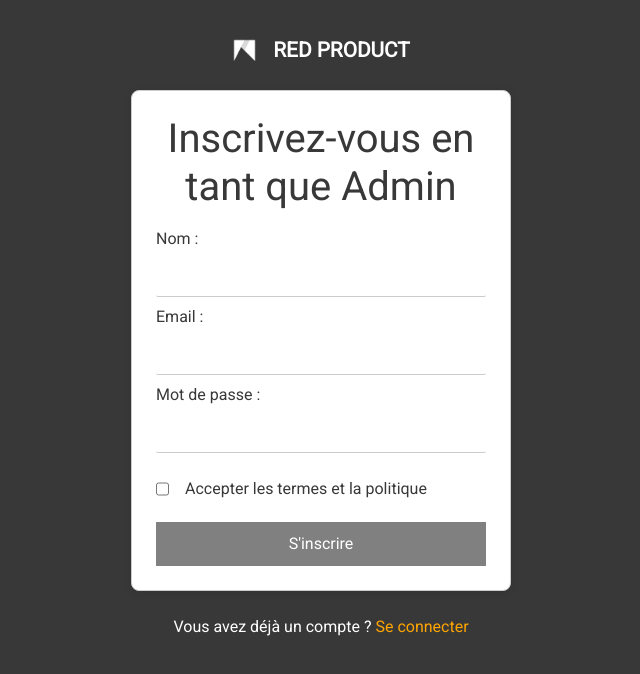
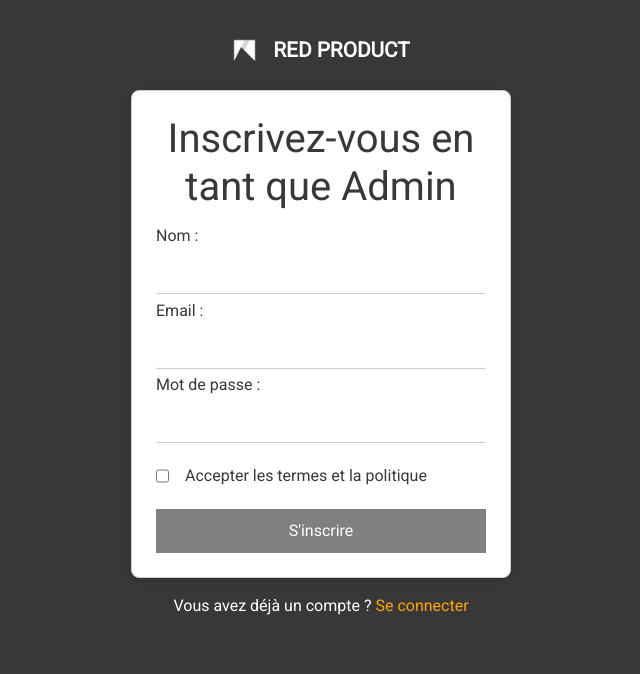
Before and after one commit to Faty128/projet-nextjs-froont, a Next.js app: page /register in a window 1280 px wide. Shown: the top 674 px of the page, without its empty margins (319-959 px from the left). Built offline with nearby package versions, Linux system fonts and the light colour scheme.

Commit message:
first commit

```diff
--- a/app/globals.css
+++ b/app/globals.css
@@ -47,7 +47,7 @@
 
 .h1 {
   text-align: center;
-  font-size: 1.1rem;
+  font-size: 1rem;
   color: rgb(68, 61, 61);
   font-weight: 600;
 }
@@ -62,7 +62,7 @@
 }
 
 .div_form{
-  margin-top: 0.5rem;
+  margin-top: 0.3rem;
 }
 
 label {
@@ -122,7 +122,7 @@
 
 .div_link{
   text-align: center;
-  margin-top: 1.5rem;
+  margin-top: 1rem;
 }
 
 .div_link a{
--- a/app/register/page.js
+++ b/app/register/page.js
@@ -52,7 +52,7 @@
     <div style={{ maxWidth: '400px', margin: 'auto', padding: '10px' }}>
       <div className='login_top'>
           <Image
-            src="/images/Link → SVG.png" // Chemin à partir du dossier public
+            src="/images/Link → SVG.png"
             alt="Link-svg"
             width={25}
             height={25}
--- a/app/reset-password/page.js
+++ b/app/reset-password/page.js
@@ -64,7 +64,7 @@
               autoComplete="new-password"
             />
           </div>
-          <button type="submit">Réinitialiser</button>
+          <button className="mt-4" type="submit">Réinitialiser</button>
         </form>
         <ToastContainer />
       </div>
```
